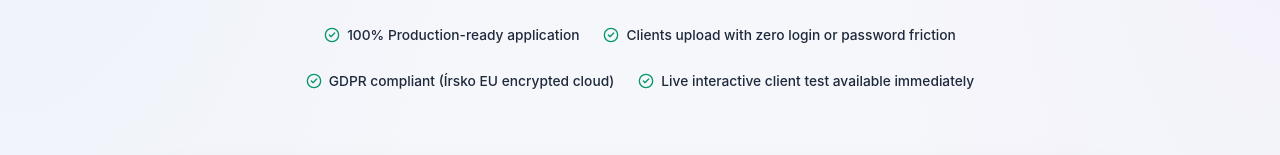
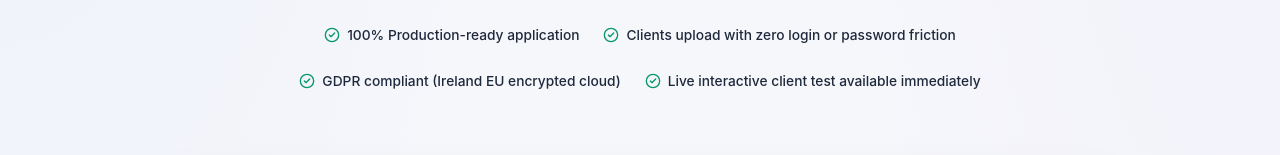
Before and after one commit to Ron-SVKbc/DropBrief, a React (Vite) app: page / in a window 1280 px wide. Shown: the part 629-784 px from the top of the page. Built offline with nearby package versions, Linux system fonts and the light colour scheme; no server answers.

Commit message:
fix(copy): use English 'Ireland' instead of Slovak translation across UI

```diff
--- a/src/App.jsx
+++ b/src/App.jsx
@@ -123,7 +123,7 @@ export default function App() {
           <div style={{ display: 'flex', gap: '20px', flexWrap: 'wrap', alignItems: 'center' }}>
             <span style={{ display: 'flex', alignItems: 'center', gap: '6px' }}>
               <span className="status-dot status-dot-live" aria-hidden="true"></span>
-              <span>All systems operational (Írsko EU)</span>
+              <span>All systems operational (Ireland EU)</span>
             </span>
 
             <button
--- a/src/components/ClientPortal.jsx
+++ b/src/components/ClientPortal.jsx
@@ -1965,7 +1965,7 @@ export default function ClientPortal() {
                 gap: '6px',
                 fontWeight: 600
               }}>
-                <Globe size={12} color="var(--success)" /> Írsko EU (GDPR)
+                <Globe size={12} color="var(--success)" /> Ireland EU (GDPR)
               </span>
               <span className="badge" style={{
                 background: 'var(--bg-base)',
--- a/src/components/WelcomeView.jsx
+++ b/src/components/WelcomeView.jsx
@@ -268,7 +268,7 @@ export default function WelcomeView({ onOpenCreateModal }) {
             {[
               '100% Production-ready application',
               'Clients upload with zero login or password friction',
-              'GDPR compliant (Írsko EU encrypted cloud)',
+              'GDPR compliant (Ireland EU encrypted cloud)',
               'Live interactive client test available immediately'
             ].map((text, i) => (
               <span key={i} style={{ display: 'flex', alignItems: 'center', gap: '7px' }}>
```
